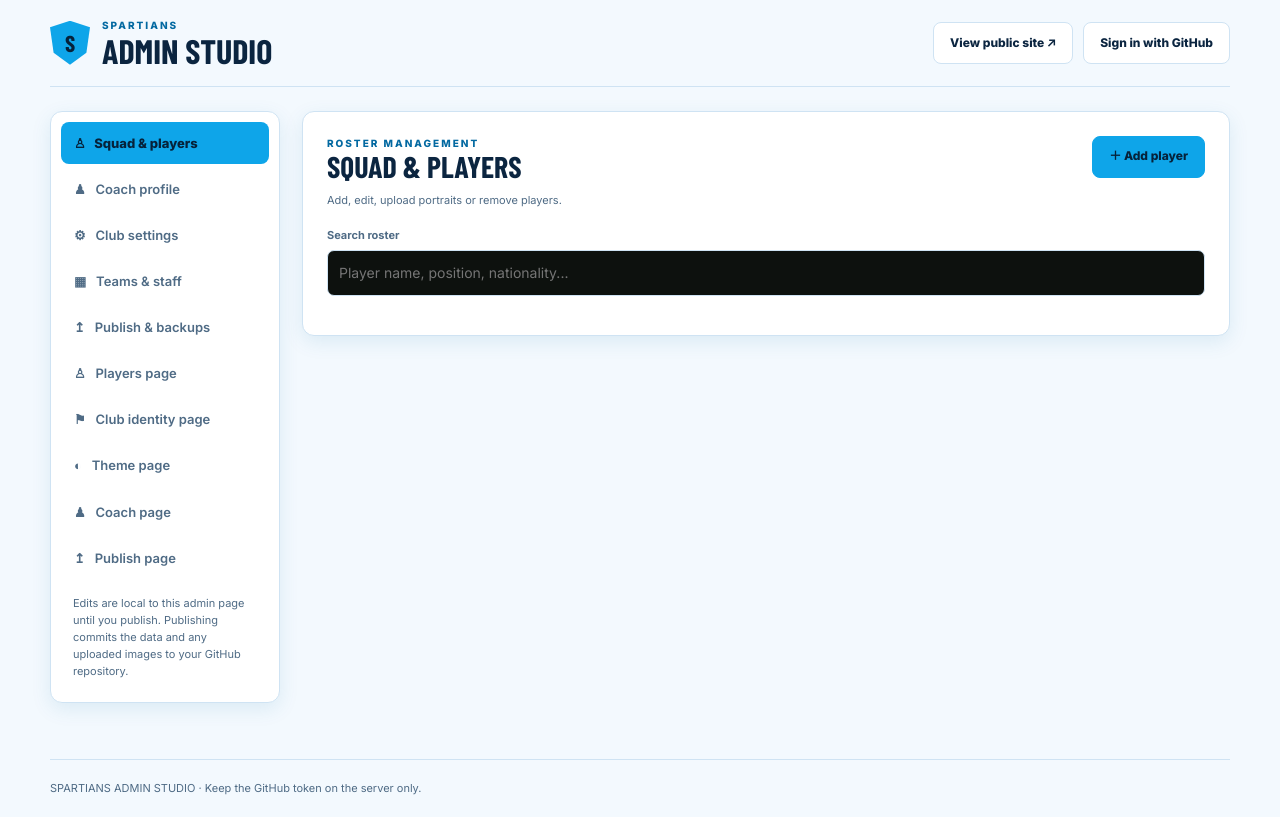
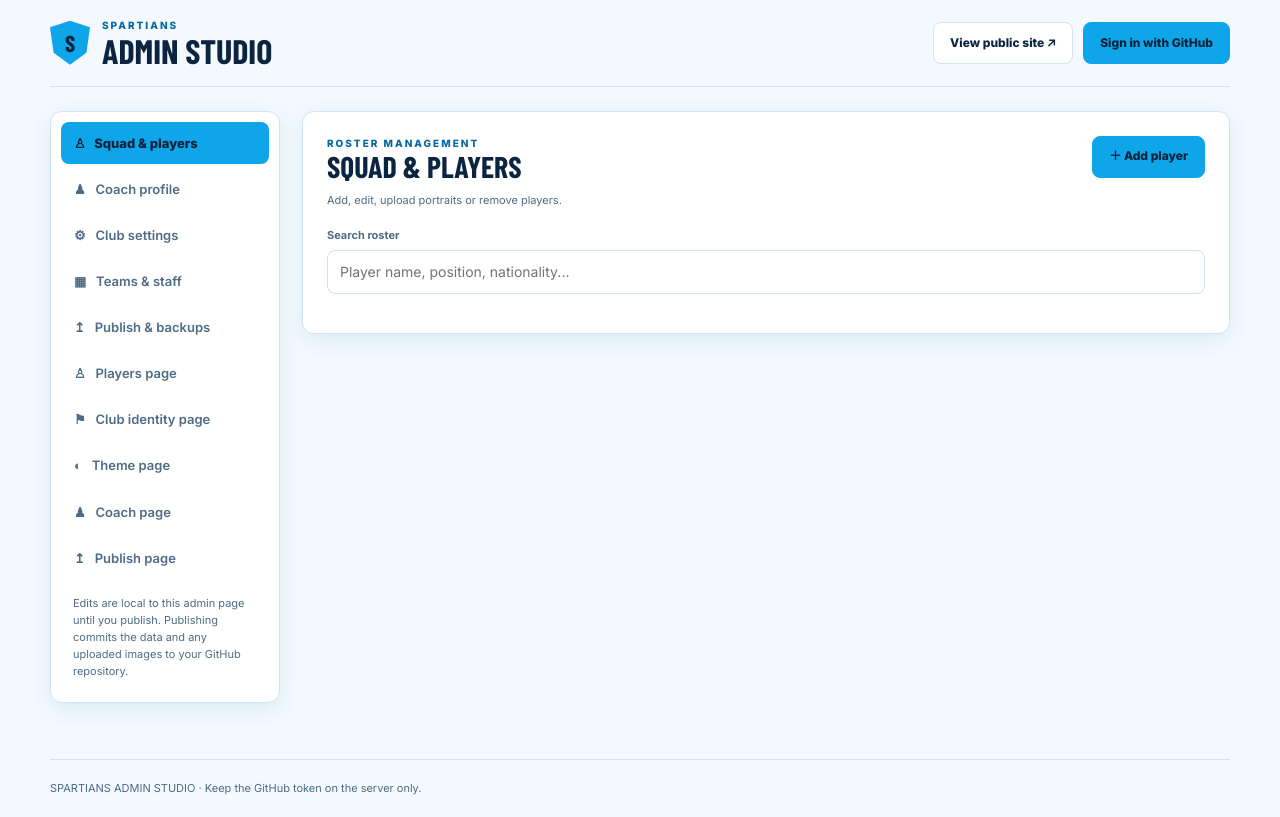
Before and after one commit to sportsmanagementhub-space-100/forge-fc, a plain HTML site: page admin.html in a window 1280 px wide. Drawn offline with nearby package versions, Linux system fonts and the light colour scheme; a web font is replaced by a local one.

Commit message:
Update admin.html

```diff
--- a/admin.html
+++ b/admin.html
@@ -1,14 +1,14 @@
 <!doctype html>
 <html lang="en">
 <head>
-<meta charset="utf-8"><meta name="viewport" content="width=device-width,initial-scale=1"><meta name="theme-color" content="var(--bg)">
+<meta charset="utf-8"><meta name="viewport" content="width=device-width,initial-scale=1"><meta name="theme-color" content="#f3f9fe">
 <meta name="robots" content="noindex,nofollow"><title>SPARTIANS | Admin Studio</title>
 <link rel="preconnect" href="https://fonts.googleapis.com"><link rel="preconnect" href="https://fonts.gstatic.com" crossorigin><link href="https://fonts.googleapis.com/css2?family=Barlow+Condensed:wght@600;700;800;900&family=Inter:wght@400;500;600;700;800&display=swap" rel="stylesheet">
 <link rel="stylesheet" href="css/theme.css"><link rel="stylesheet" href="css/admin.css">
 </head>
 <body>
 <div class="wrap">
-<header><div class="brand"><div class="crest" id="adminCrest">S</div><div><div class="kicker" id="adminClubLabel">SPARTIANS</div><h1>Admin Studio</h1></div></div><div class="actions"><a class="btn" href="./index.html" target="_blank" rel="noopener">View public site ↗</a><button class="btn" id="loginBtn">Sign in with GitHub</button><button class="btn hidden" id="logoutBtn">Sign out</button></div></header>
+<header><div class="brand"><div class="crest" id="adminCrest">S</div><div><div class="kicker" id="adminClubLabel">SPARTIANS</div><h1>Admin Studio</h1></div></div><div class="actions"><a class="btn" href="./index.html" target="_blank" rel="noopener">View public site ↗</a><button class="btn primary" id="loginBtn">Sign in with GitHub</button><button class="btn hidden" id="logoutBtn">Sign out</button></div></header>
 <div class="layout">
 <aside class="side">
 <button class="tab active" data-tab="players">♙ &nbsp; Squad & players</button>
@@ -22,7 +22,7 @@
 <div id="message" class="notice"></div>
 <section class="panel" data-panel="players">
 <div class="panelhead"><div><div class="kicker">ROSTER MANAGEMENT</div><h2>Squad & players</h2><div class="muted" style="font-size:11px">Add, edit, upload portraits or remove players.</div></div><button class="btn primary" id="addPlayer">＋ Add player</button></div>
-<div class="field" style="margin-bottom:15px"><label for="rosterSearch">Search roster</label><input id="rosterSearch" placeholder="Player name, position, nationality..." style="background:#0d110e;border:1px solid var(--line);border-radius:7px;padding:11px;color:white"></div>
+<div class="field" style="margin-bottom:15px"><label for="rosterSearch">Search roster</label><input id="rosterSearch" placeholder="Player name, position, nationality..."></div>
 <div class="roster" id="roster"></div>
 </section>
 <section class="panel hidden" data-panel="coach">
```
